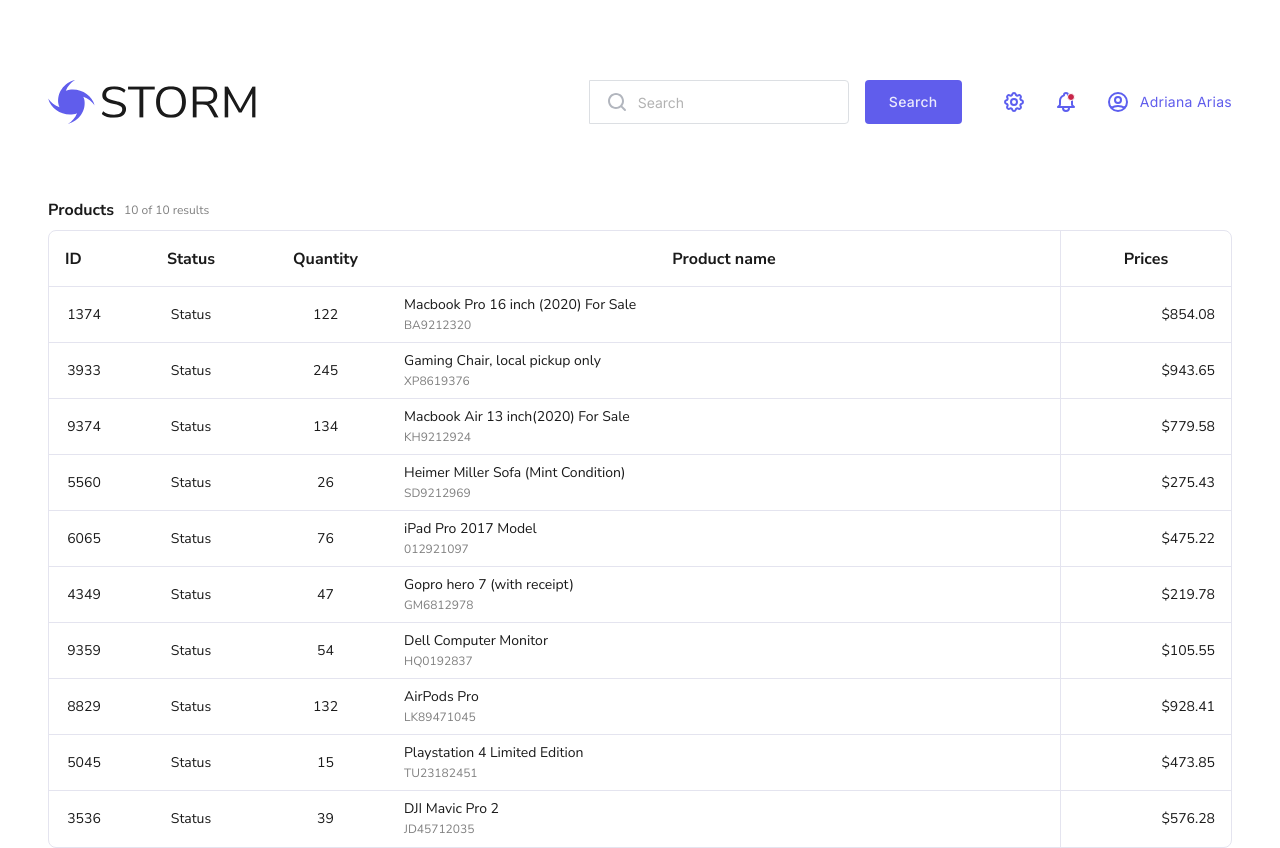
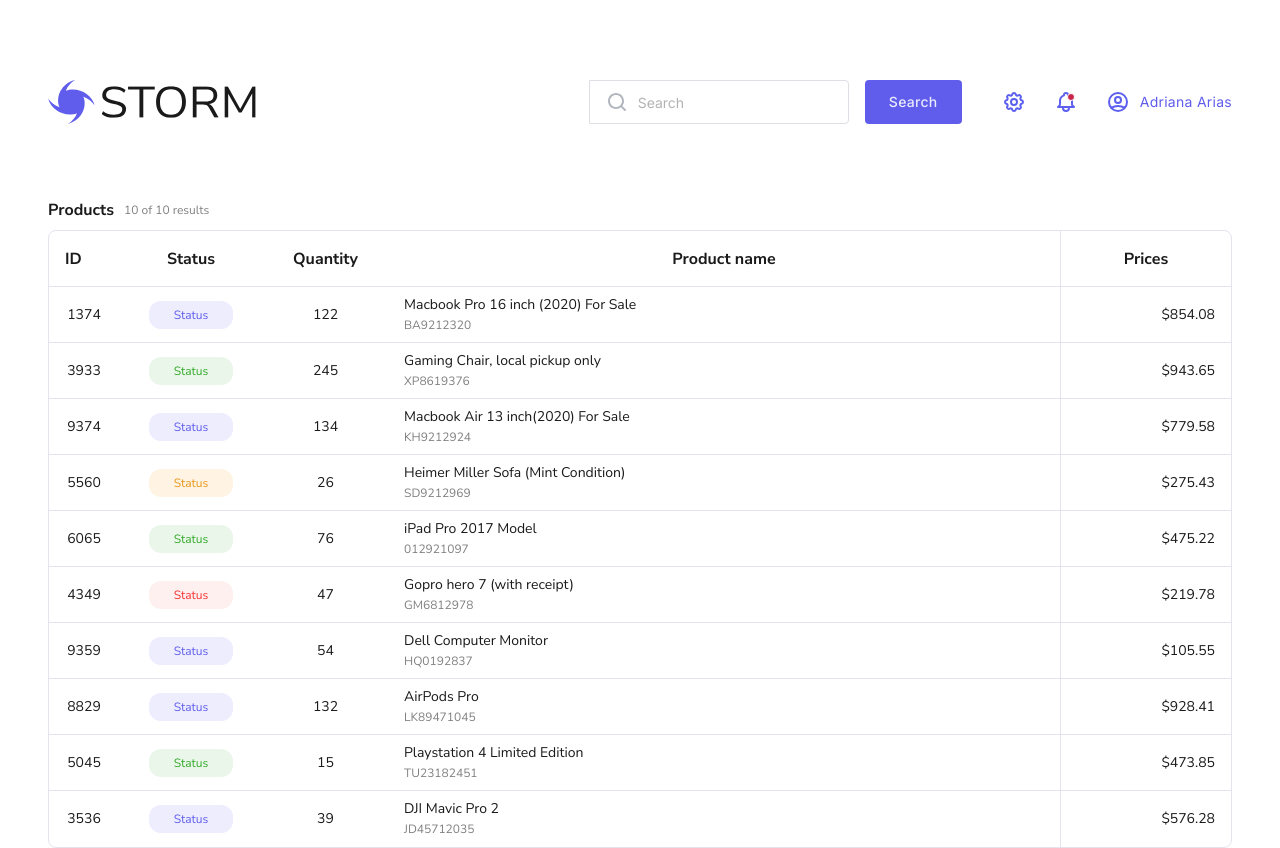
Before and after one commit to Nightfurya/Storm-product-table, a Vue app: page / in a window 1280 px wide. Built offline with nearby package versions, Linux system fonts and the light colour scheme.

Commit message:
#003004: Add new shared component - Status + severity levels

```diff
--- a/src/components/ProductTable/ProductTableRow/ProductTableRow.vue
+++ b/src/components/ProductTable/ProductTableRow/ProductTableRow.vue
@@ -1,4 +1,6 @@
 <script lang="ts" setup>
+import Status from '@/shared/components/Status/Status.vue';
+
 import type { Product } from '@/data-models/product';
 
 defineProps<{
@@ -13,7 +15,9 @@
 <template>
 	<div class="product-table__row" @click="emit('select', product)">
 		<div class="product-table__row-sell">{{ product.id }}</div>
-		<div class="product-table__row-sell">{{ product.status }}</div>
+		<div class="product-table__row-sell padding--small">
+			<Status :status-message="product.status" :severity="product.statusSeverity" />
+		</div>
 		<div class="product-table__row-sell">{{ product.quantity }}</div>
 		<div class="product-table__row-sell">
 			<p>{{ product.name }}</p>
@@ -29,6 +33,10 @@
 @use './_ProductTableRow';
 
 .product-table__row-sell {
+	&.padding--small {
+		padding: 14px 16px;
+	}
+
 	&-subtitle {
 		@include mixins.font-style(12px, colors.$secondary-color);
 
--- a/src/data-models/product.ts
+++ b/src/data-models/product.ts
@@ -1,3 +1,5 @@
+import type { Severity } from '../shared/helpers/getSeverityClassName';
+
 export interface Product {
 	id: number;
 	name: string;
@@ -5,6 +7,7 @@
 	description: string;
 	serial: string;
 	status: string;
+	statusSeverity: Severity;
 	quantity: number;
 	price: number;
 	image?: string;
--- a/src/data/products.json
+++ b/src/data/products.json
@@ -11,6 +11,7 @@
 		"description": "The Apple 16\" MacBook Pro features a 16\" Retina Display, a Magic Keyboard with a redesigned scissor mechanism, a six-speaker high-fidelity sound system, and an advanced thermal design. This MacBook Pro also features an AMD Radeon Pro 5600M graphics card, a 7nm mobile discrete GPU designed for pro users. With 8GB of HBM2",
 		"serial": "BA9212320",
 		"status": "Status",
+		"statusSeverity": "primary",
 		"quantity": 122,
 		"price": 854.08,
 		"image": "./src/assets/images/Apple-16-MacBook-Pro.jpg"
@@ -22,6 +23,7 @@
 		"description": "This ergonomic gaming chair offers long-session comfort with high-density foam and adjustable lumbar support. Built on a durable steel frame and finished in premium faux leather, it provides both style and support for gaming or office use.",
 		"serial": "XP8619376",
 		"status": "Status",
+		"statusSeverity": "success",
 		"quantity": 245,
 		"price": 943.65
 	},
@@ -32,6 +34,7 @@
 		"description": "The 2020 MacBook Air is powered by Apple`s M1 chip, delivering incredible performance and battery life. Its 13\" Retina display features True Tone technology for natural color viewing, making it ideal for work, study, or light creative tasks.",
 		"serial": "KH9212924",
 		"status": "Status",
+		"statusSeverity": "primary",
 		"quantity": 134,
 		"price": 779.58,
 		"image": "https://images.iphonemod.net/wp-content/uploads/2020/03/apple-released-new-macbook-air-13-inch-2020-2-1024x828.png"
@@ -43,6 +46,7 @@
 		"description": "This Heimer Miller sofa blends minimalist aesthetics with durable comfort. Upholstered in soft grey fabric and supported by a solid wood frame, it fits effortlessly in modern living spaces and is ideal for lounging or entertaining guests.",
 		"serial": "SD9212969",
 		"status": "Status",
+		"statusSeverity": "warning",
 		"quantity": 26,
 		"price": 275.43,
 		"image": "https://www.pngall.com/wp-content/uploads/4/Sofa-PNG.png"
@@ -54,6 +58,7 @@
 		"description": "The iPad Pro 2017 delivers a smooth multitasking experience with its A10X Fusion chip and vibrant 10.5\" Retina Display. Whether drawing with Apple Pencil or streaming high-res content, this tablet balances power and portability.",
 		"serial": "012921097",
 		"status": "Status",
+		"statusSeverity": "success",
 		"quantity": 76,
 		"price": 475.22,
 		"image": "https://brain-images-ssl.cdn.dixons.com/6/3/10165836/l_10165836_002.jpg"
@@ -65,6 +70,7 @@
 		"description": "The GoPro Hero 7 captures ultra-smooth 4K footage with built-in stabilization and is waterproof without a case. Its compact design, voice control, and touch screen make it perfect for vlogging, travel, and action-packed moments.",
 		"serial": "GM6812978",
 		"status": "Status",
+		"statusSeverity": "danger",
 		"quantity": 47,
 		"price": 219.78,
 		"image": "https://gadgetsin.com/uploads/2018/10/gopro_hero7_black_waterproof_4k_action_camera_1.jpg"
@@ -76,6 +82,7 @@
 		"description": "This 27\" Dell monitor delivers crisp visuals with consistent colors thanks to its IPS panel. Ideal for work or casual gaming, it supports HDMI and DisplayPort connections and includes a sleek, adjustable stand.",
 		"serial": "HQ0192837",
 		"status": "Status",
+		"statusSeverity": "primary",
 		"quantity": 54,
 		"price": 105.55,
 		"image": "https://www.techpowerup.com/img/08-09-27/320-7339.jpg"
@@ -87,6 +94,7 @@
 		"description": "Apple’s AirPods Pro offer immersive audio with Active Noise Cancellation and Adaptive EQ for a personalized experience. With a comfortable in-ear fit and water resistance, they`re perfect for everyday listening and workouts.",
 		"serial": "LK89471045",
 		"status": "Status",
+		"statusSeverity": "primary",
 		"quantity": 132,
 		"price": 928.41,
 		"image": "https://scoprilamela.it/wp-content/uploads/2020/09/airpods-pro.jpg"
@@ -98,6 +106,7 @@
 		"description": "This limited edition PS4 features custom aesthetics and a matching controller, making it a collector`s favorite. With 1TB of storage, it supports 4K media streaming and delivers high-performance gaming out of the box.",
 		"serial": "TU23182451",
 		"status": "Status",
+		"statusSeverity": "success",
 		"quantity": 15,
 		"price": 473.85
 	},
@@ -108,6 +117,7 @@
 		"description": "The DJI Mavic Pro 2 is built for aerial photography with a Hasselblad 1\" sensor and 4K video capture. Its compact design, long battery life, and obstacle avoidance make it a top choice for drone enthusiasts and professionals.",
 		"serial": "JD45712035",
 		"status": "Status",
+		"statusSeverity": "primary",
 		"quantity": 39,
 		"price": 576.28,
 		"image": "https://images.wired.it/wp-content/uploads/2016/09/28193850/1475077129_Dji-Mavic-Pro-.jpg"
--- /dev/null
+++ b/src/shared/components/Status/Status.vue
@@ -0,0 +1,59 @@
+<script lang="ts" setup>
+import { Severity, getSeverityClassName } from '../../helpers/getSeverityClassName';
+
+defineProps<{
+	statusMessage: string;
+	severity: Severity;
+}>();
+</script>
+
+<template>
+	<div class="status" :class="getSeverityClassName(severity)">
+		<p>{{ statusMessage }}</p>
+	</div>
+</template>
+
+<style scoped lang="scss">
+@use '@/assets/styles/_color.vars' as colors;
+@use '@/assets/styles/_mixins' as mixins;
+
+.status {
+	@include mixins.flex-row();
+
+	min-width: 84px;
+	min-height: 28px;
+
+	padding: 4px 24px;
+	border: none;
+	border-radius: 12px;
+
+	@include mixins.font-style(12px, colors.$secondary-color);
+
+	line-height: 20px;
+	letter-spacing: 0;
+	text-align: center;
+	vertical-align: middle;
+
+	&.severity {
+		&--success {
+			background-color: colors.$rain;
+			color: colors.$grass;
+		}
+
+		&--danger {
+			background-color: colors.$pigeon;
+			color: colors.$rose;
+		}
+
+		&--warning {
+			background-color: colors.$autumn;
+			color: colors.$pumpkin;
+		}
+
+		&--primary {
+			background-color: colors.$violet;
+			color: colors.$maim;
+		}
+	}
+}
+</style>
--- /dev/null
+++ b/src/shared/helpers/getSeverityClassName.ts
@@ -0,0 +1,21 @@
+export const Severity = {
+	DANGER: 'danger',
+	PRIMARY: 'primary',
+	SUCCESS: 'success',
+	WARNING: 'warning',
+} as const;
+
+export type Severity = (typeof Severity)[keyof typeof Severity];
+
+export function getSeverityClassName(severity?: Severity): string | undefined {
+	if (severity === undefined) {
+		return undefined;
+	}
+
+	return {
+		[Severity.DANGER]: 'severity--danger',
+		[Severity.PRIMARY]: 'severity--primary',
+		[Severity.SUCCESS]: 'severity--success',
+		[Severity.WARNING]: 'severity--warning',
+	}[severity];
+}
```
